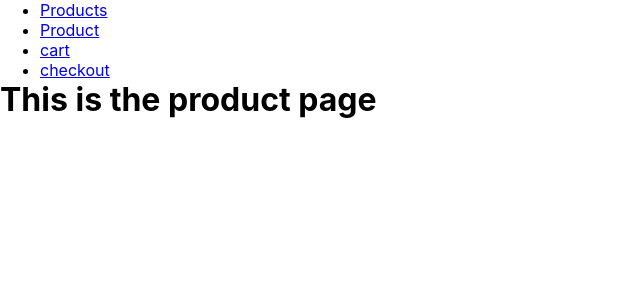
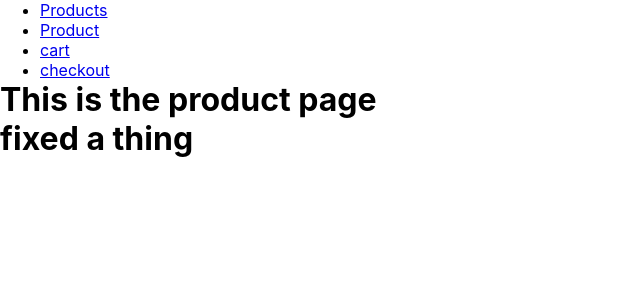
Before and after one commit to TS22082/final_project_shopping_cart, a React (Create React App) app: page /product/1 in a window 1280 px wide. Shown: the top 300 px of the page, without its empty margins (0-640 px from the left). Built offline with nearby package versions, Linux system fonts and the light colour scheme; no server answers.

Commit message:
fix(page) add comment

```diff
--- a/src/Pages/Product/Product.js
+++ b/src/Pages/Product/Product.js
@@ -16,6 +16,7 @@ const Product = () => {
   return (
     <div>
       <h1>This is the product page</h1>
+      <h1>fixed a thing</h1>
     </div>
   );
 };
```
